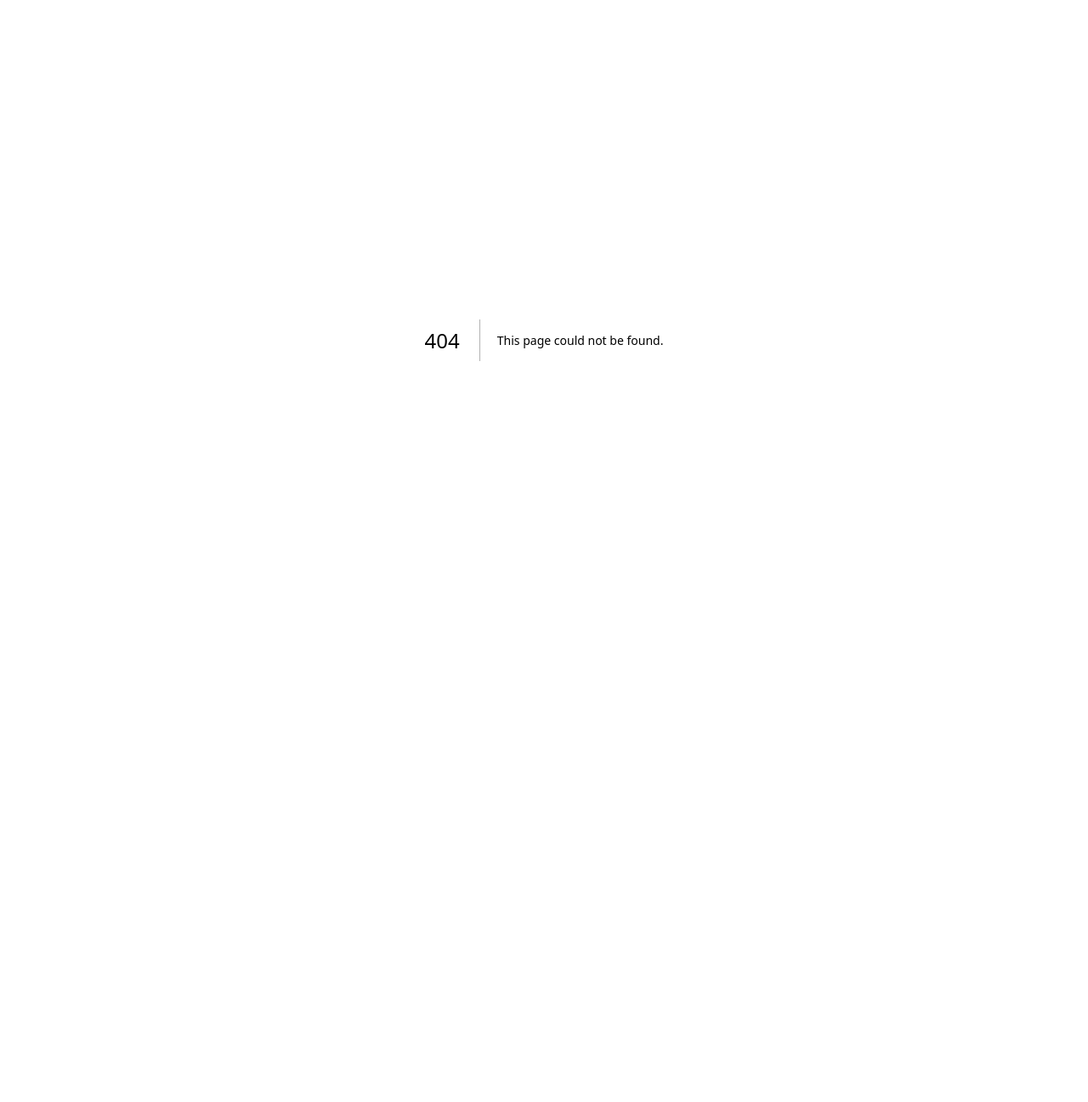
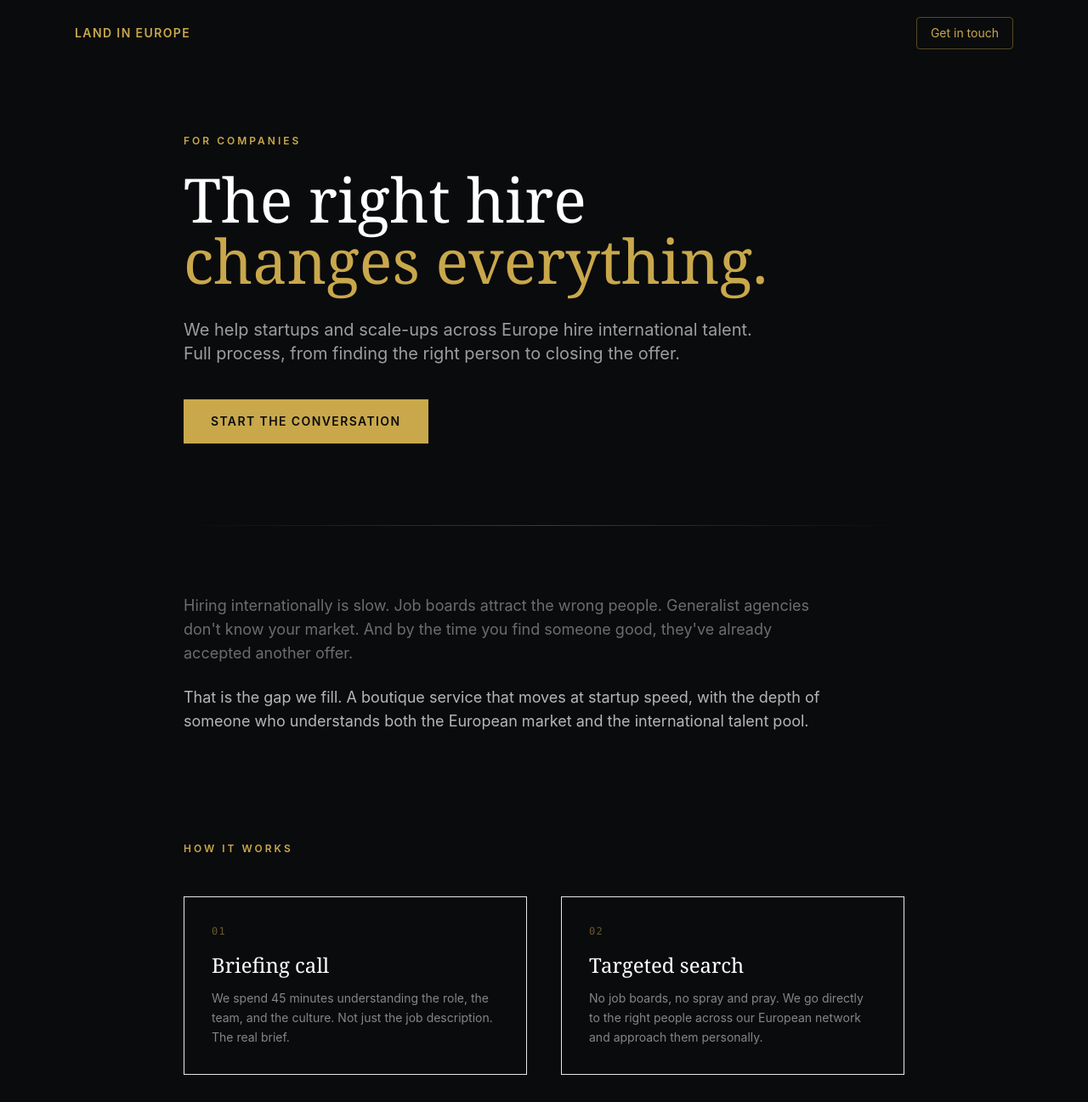
Before and after one commit to teruelorteganoelia-bit/land-in-europe-website, a Next.js app: page /for-companies in a window 1280 px wide. Before the commit this address had no page. Shown: the top 1297 px of the page at 85% size. Before the commit the page ends 800 px from the top, so only its background shows below. Built offline with nearby package versions, Linux system fonts and the light colour scheme.

Commit message:
Add /for-companies recruiting page

```diff
--- /dev/null
+++ b/app/for-companies/layout.tsx
@@ -0,0 +1,10 @@
+import type { Metadata } from "next";
+
+export const metadata: Metadata = {
+  title: "Hire International Talent in Europe | Land in Europe",
+  description: "Boutique recruiting for startups and scale-ups hiring across Spain, Sweden, and the EU. Full process managed, from sourcing to offer.",
+};
+
+export default function ForCompaniesLayout({ children }: { children: React.ReactNode }) {
+  return <>{children}</>;
+}
--- /dev/null
+++ b/app/for-companies/page.tsx
@@ -0,0 +1,192 @@
+"use client";
+import Link from "next/link";
+
+const STEPS = [
+  {
+    n: "01",
+    title: "Briefing call",
+    body: "We spend 45 minutes understanding the role, the team, and the culture. Not just the job description. The real brief.",
+  },
+  {
+    n: "02",
+    title: "Targeted search",
+    body: "No job boards, no spray and pray. We go directly to the right people across our European network and approach them personally.",
+  },
+  {
+    n: "03",
+    title: "Curated shortlist",
+    body: "You meet 3 to 5 candidates who are genuinely interested and genuinely qualified. Your time stays where it belongs.",
+  },
+  {
+    n: "04",
+    title: "Offer and close",
+    body: "We manage the process through to acceptance. We know how candidates think, so we know how to keep them.",
+  },
+];
+
+const WHY = [
+  {
+    title: "We know both sides of the table",
+    body: "We coach candidates every day. We know why they say no. We know what makes them move. Most recruiters don't have that.",
+  },
+  {
+    title: "European markets, not just job portals",
+    body: "We operate in Spain, Sweden, and across the EU. We understand how hiring works in each market and what candidates actually expect.",
+  },
+  {
+    title: "Boutique means you are not one of fifty",
+    body: "We take a limited number of mandates at a time. Your role gets real attention, not a slot in a pipeline.",
+  },
+];
+
+export default function ForCompaniesPage() {
+  return (
+    <main className="bg-[#0A0B0D] text-white min-h-screen font-['Inter',system-ui,sans-serif]">
+
+      {/* Nav */}
+      <nav className="px-6 py-5 flex items-center justify-between max-w-6xl mx-auto">
+        <Link href="/" className="text-sm font-semibold tracking-widest text-[#C9A84C] uppercase">
+          Land in Europe
+        </Link>
+        <Link
+          href="mailto:noelia@landineuropecoaching.com"
+          className="text-sm border border-[#C9A84C]/40 text-[#C9A84C] px-4 py-2 rounded hover:bg-[#C9A84C]/10 transition-colors"
+        >
+          Get in touch
+        </Link>
+      </nav>
+
+      {/* Hero */}
+      <section className="max-w-4xl mx-auto px-6 pt-20 pb-24">
+        <p className="text-xs font-semibold tracking-[0.25em] uppercase text-[#C9A84C] mb-6">
+          For Companies
+        </p>
+        <h1
+          className="text-5xl md:text-7xl font-light leading-[1.05] mb-8"
+          style={{ fontFamily: "'Cormorant Garamond', Georgia, serif" }}
+        >
+          The right hire<br />
+          <em className="not-italic text-[#C9A84C]">changes everything.</em>
+        </h1>
+        <p className="text-white/60 text-lg md:text-xl max-w-2xl leading-relaxed mb-10">
+          We help startups and scale-ups across Europe hire international talent. Full process, from finding the right person to closing the offer.
+        </p>
+        <a
+          href="mailto:noelia@landineuropecoaching.com"
+          className="inline-block bg-[#C9A84C] text-[#0A0B0D] text-sm font-semibold tracking-widest uppercase px-8 py-4 hover:bg-[#E8C96A] transition-colors"
+        >
+          Start the conversation
+        </a>
+      </section>
+
+      {/* Divider */}
+      <div className="max-w-4xl mx-auto px-6">
+        <div className="h-px bg-gradient-to-r from-transparent via-[#C9A84C]/30 to-transparent" />
+      </div>
+
+      {/* Problem */}
+      <section className="max-w-4xl mx-auto px-6 py-20">
+        <p className="text-white/40 text-base md:text-lg leading-relaxed max-w-3xl">
+          Hiring internationally is slow. Job boards attract the wrong people. Generalist agencies don't know your market. And by the time you find someone good, they've already accepted another offer.
+        </p>
+        <p className="text-white/70 text-base md:text-lg leading-relaxed max-w-3xl mt-6">
+          That is the gap we fill. A boutique service that moves at startup speed, with the depth of someone who understands both the European market and the international talent pool.
+        </p>
+      </section>
+
+      {/* How it works */}
+      <section className="max-w-4xl mx-auto px-6 py-12 pb-24">
+        <p className="text-xs font-semibold tracking-[0.25em] uppercase text-[#C9A84C] mb-12">
+          How it works
+        </p>
+        <div className="grid md:grid-cols-2 gap-10">
+          {STEPS.map((s) => (
+            <div key={s.n} className="border border-white/8 p-8 hover:border-[#C9A84C]/30 transition-colors">
+              <p className="text-[#C9A84C]/50 text-xs font-mono tracking-widest mb-4">{s.n}</p>
+              <h3
+                className="text-2xl font-light mb-3"
+                style={{ fontFamily: "'Cormorant Garamond', Georgia, serif" }}
+              >
+                {s.title}
+              </h3>
+              <p className="text-white/50 text-sm leading-relaxed">{s.body}</p>
+            </div>
+          ))}
+        </div>
+      </section>
+
+      {/* Divider */}
+      <div className="max-w-4xl mx-auto px-6">
+        <div className="h-px bg-gradient-to-r from-transparent via-[#C9A84C]/30 to-transparent" />
+      </div>
+
+      {/* Why us */}
+      <section className="max-w-4xl mx-auto px-6 py-24">
+        <p className="text-xs font-semibold tracking-[0.25em] uppercase text-[#C9A84C] mb-12">
+          Why Land in Europe
+        </p>
+        <div className="flex flex-col gap-10">
+          {WHY.map((w) => (
+            <div key={w.title} className="flex flex-col md:flex-row md:gap-16">
+              <h3
+                className="text-xl md:text-2xl font-light text-white/90 md:w-72 shrink-0 mb-2 md:mb-0 leading-snug"
+                style={{ fontFamily: "'Cormorant Garamond', Georgia, serif" }}
+              >
+                {w.title}
+              </h3>
+              <p className="text-white/50 text-sm leading-relaxed md:pt-1">{w.body}</p>
+            </div>
+          ))}
+        </div>
+      </section>
+
+      {/* Markets */}
+      <section className="max-w-4xl mx-auto px-6 pb-24">
+        <div className="border border-white/8 p-10">
+          <p className="text-xs font-semibold tracking-[0.25em] uppercase text-[#C9A84C] mb-6">
+            Where we operate
+          </p>
+          <div className="flex flex-wrap gap-3">
+            {["Spain", "Sweden", "Netherlands", "Germany", "France", "Portugal", "Belgium", "Luxembourg", "Switzerland"].map((m) => (
+              <span key={m} className="text-xs border border-white/15 text-white/50 px-3 py-1.5 tracking-wide">
+                {m}
+              </span>
+            ))}
+          </div>
+        </div>
+      </section>
+
+      {/* CTA */}
+      <section className="max-w-4xl mx-auto px-6 pb-32 text-center">
+        <h2
+          className="text-4xl md:text-5xl font-light mb-6"
+          style={{ fontFamily: "'Cormorant Garamond', Georgia, serif" }}
+        >
+          Ready to hire differently?
+        </h2>
+        <p className="text-white/50 text-base mb-10 max-w-lg mx-auto">
+          Tell us about the role. We will tell you honestly whether we can help. No commitment, no pitch.
+        </p>
+        <a
+          href="mailto:noelia@landineuropecoaching.com"
+          className="inline-block bg-[#C9A84C] text-[#0A0B0D] text-sm font-semibold tracking-widest uppercase px-10 py-4 hover:bg-[#E8C96A] transition-colors"
+        >
+          Get in touch
+        </a>
+        <p className="text-white/20 text-xs mt-6 tracking-wide">landineuropecoaching.com</p>
+      </section>
+
+      {/* Footer */}
+      <footer className="border-t border-white/8 px-6 py-8 max-w-6xl mx-auto flex flex-col md:flex-row items-center justify-between gap-4">
+        <p className="text-white/20 text-xs">
+          © {new Date().getFullYear()} Noelia Teruel Ortega. All rights reserved.
+        </p>
+        <div className="flex gap-6">
+          <Link href="/" className="text-white/30 text-xs hover:text-white/60 transition-colors">Home</Link>
+          <Link href="/roles" className="text-white/30 text-xs hover:text-white/60 transition-colors">Open roles</Link>
+          <Link href="/privacidad" className="text-white/30 text-xs hover:text-white/60 transition-colors">Privacy</Link>
+        </div>
+      </footer>
+    </main>
+  );
+}
```
